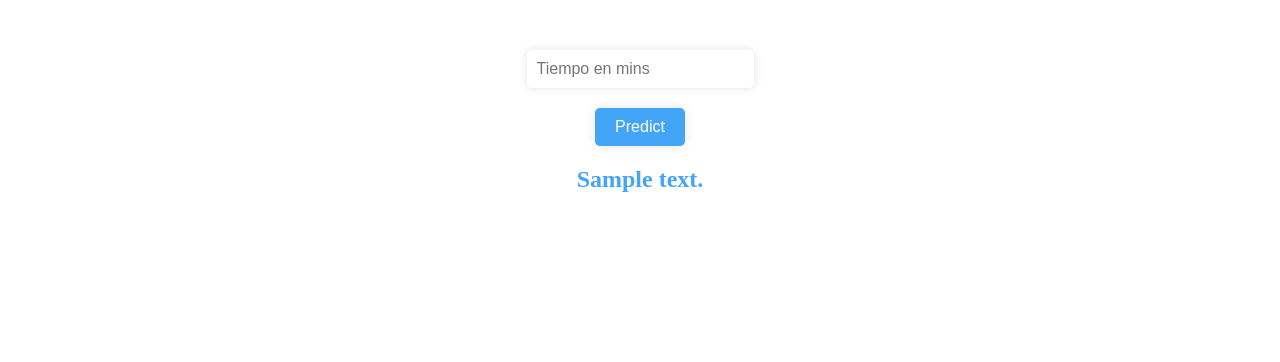
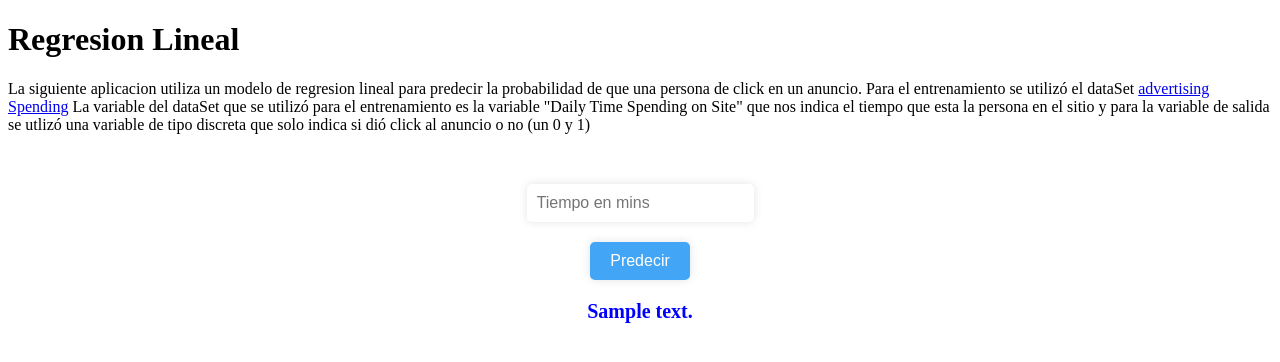
Before and after one commit to uriel181201/regresionLineal, a Flask app: template templates/index.html in a window 1280 px wide. Shown: the top 362 px of the page. Run offline with Flask 3, Linux system fonts and the light colour scheme; the template is opened without the code that fills it: most values are stand-ins (such as "Sample title", 1, 10 or a date in 2020); parts of the project's set-up code (start-up, migrations or seed data) failed here and were passed over.

Commit message:
Add files via upload

```diff
--- a/templates/index.html
+++ b/templates/index.html
@@ -8,13 +8,21 @@
 </head>
 <body>
 
+	<h1 id="title">Regresion Lineal</h1>
+	<div id=" info">
+	<p>La siguiente aplicacion utiliza un modelo de regresion lineal para predecir la probabilidad de que una persona de click en un anuncio.
+	Para el entrenamiento se utilizó el dataSet <a href="http://ejemplo.com/dataset">advertising Spending</a>
+	La variable del dataSet que se utilizó para el entrenamiento es la variable "Daily Time Spending on Site" que nos indica el tiempo que esta la persona en el sitio
+	y para la variable de salida se utlizó una variable de tipo discreta que solo indica si dió click al anuncio o no (un 0 y 1)</p>
+	</div>
 <form action = "{{url_for('predecir')}}" method="POST">
 
 	<input type="text" name="tiempo" placeholder="Tiempo en mins" required="required">
-	<button type="submit" class="btn"> Predict</button>
+	<button type="submit" class="btn"> Predecir</button>
 
 </form>
-<b>{{prediction_text}}</b>
+<b id="out" style="color: blue; font-size: 20px;  text-align: center;">{{prediction_text}}</b>
+
 
 </body>
 </html>
```
